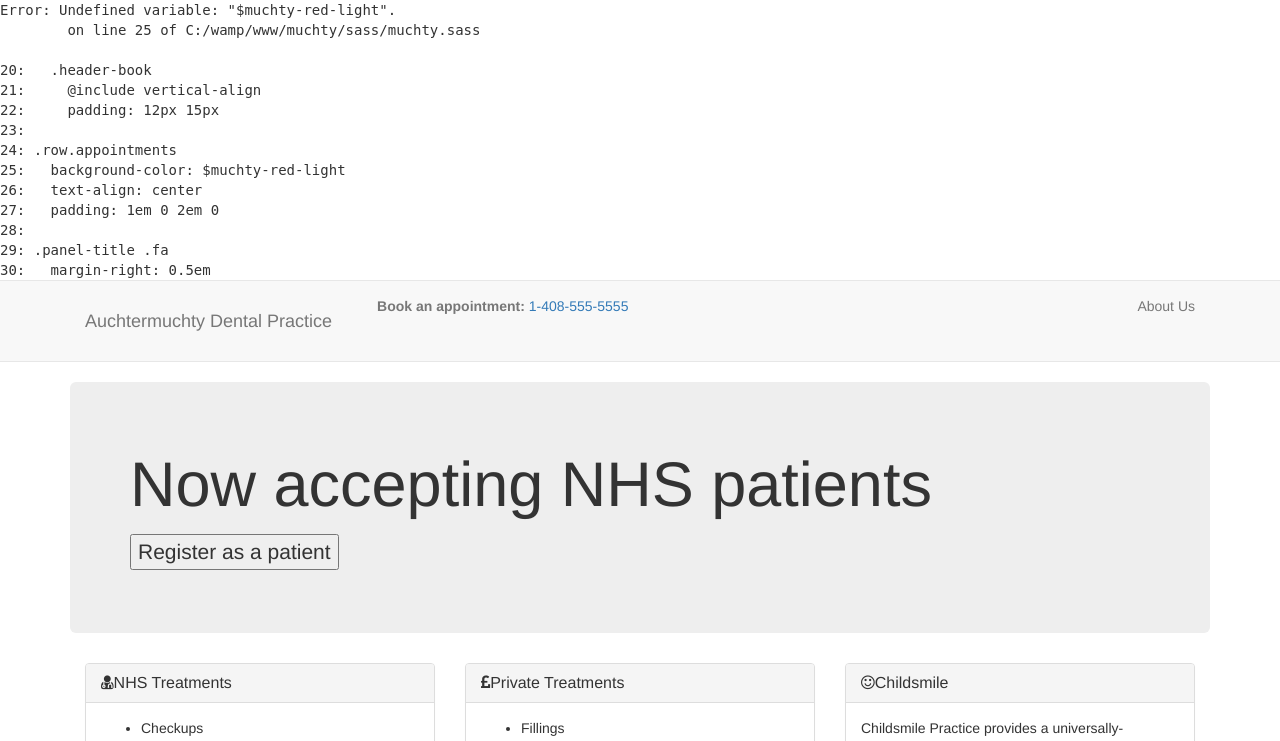
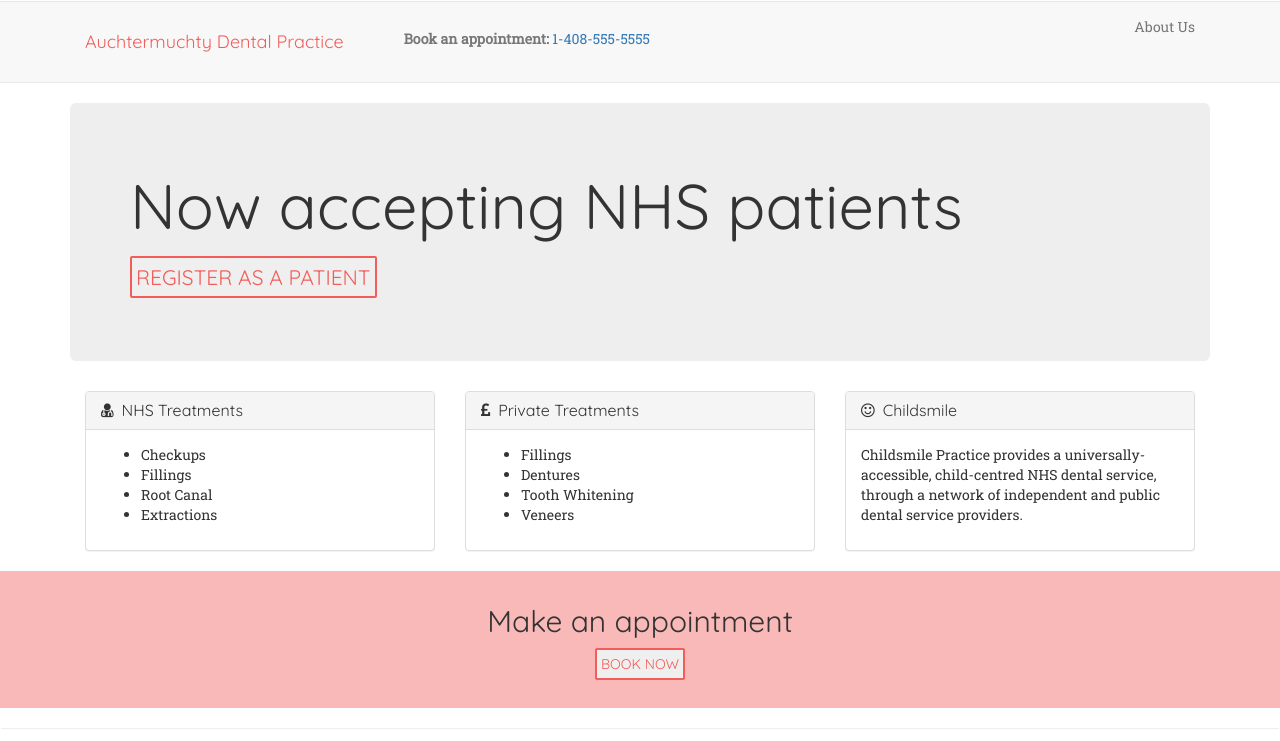
Before and after one commit to janewilson90/muchty, a PHP site: page / in a window 1280 px wide. Shown: the top 741 px of the page. Run offline with PHP 8.4, Linux system fonts and the light colour scheme; some libraries are stand-ins or nearby versions.

Commit message:
compile settings

```diff
--- a/stylesheets/muchty.css
+++ b/stylesheets/muchty.css
@@ -1,72 +1,95 @@
-/*
-Error: Undefined variable: "$muchty-red-light".
-        on line 25 of C:/wamp/www/muchty/sass/muchty.sass
+@charset "UTF-8";
+@import url(https://fonts.googleapis.com/css?family=Quicksand:400,300|Roboto+Slab:400,300);
+h1, h2, h3, h4, h5, h6 {
+  font-family: Quicksand; }
 
-20:   .header-book
-21:     @include vertical-align
-22:     padding: 12px 15px
-23:
-24: .row.appointments
-25:   background-color: $muchty-red-light
-26:   text-align: center
-27:   padding: 1em 0 2em 0
-28:
-29: .panel-title .fa
-30:   margin-right: 0.5em
+body {
+  font-family: Roboto Slab;
+  padding: 0.1em;
+  width: auto !important;
+  overflow-x: hidden !important; }
 
-Backtrace:
-C:/wamp/www/muchty/sass/muchty.sass:25
-C:/Program Files (x86)/Koala/rubygems/gems/sass-3.4.9/lib/sass/script/tree/variable.rb:49:in `_perform'
-C:/Program Files (x86)/Koala/rubygems/gems/sass-3.4.9/lib/sass/script/tree/node.rb:50:in `perform'
-C:/Program Files (x86)/Koala/rubygems/gems/sass-3.4.9/lib/sass/tree/visitors/perform.rb:384:in `visit_prop'
-C:/Program Files (x86)/Koala/rubygems/gems/sass-3.4.9/lib/sass/tree/visitors/base.rb:36:in `visit'
-C:/Program Files (x86)/Koala/rubygems/gems/sass-3.4.9/lib/sass/tree/visitors/perform.rb:158:in `block in visit'
-C:/Program Files (x86)/Koala/rubygems/gems/sass-3.4.9/lib/sass/stack.rb:79:in `block in with_base'
-C:/Program Files (x86)/Koala/rubygems/gems/sass-3.4.9/lib/sass/stack.rb:115:in `with_frame'
-C:/Program Files (x86)/Koala/rubygems/gems/sass-3.4.9/lib/sass/stack.rb:79:in `with_base'
-C:/Program Files (x86)/Koala/rubygems/gems/sass-3.4.9/lib/sass/tree/visitors/perform.rb:158:in `visit'
-C:/Program Files (x86)/Koala/rubygems/gems/sass-3.4.9/lib/sass/tree/visitors/perform.rb:420:in `block (2 levels) in visit_rule'
-C:/Program Files (x86)/Koala/rubygems/gems/sass-3.4.9/lib/sass/tree/visitors/perform.rb:420:in `map'
-C:/Program Files (x86)/Koala/rubygems/gems/sass-3.4.9/lib/sass/tree/visitors/perform.rb:420:in `block in visit_rule'
-C:/Program Files (x86)/Koala/rubygems/gems/sass-3.4.9/lib/sass/tree/visitors/perform.rb:179:in `with_environment'
-C:/Program Files (x86)/Koala/rubygems/gems/sass-3.4.9/lib/sass/tree/visitors/perform.rb:418:in `visit_rule'
-C:/Program Files (x86)/Koala/rubygems/gems/sass-3.4.9/lib/sass/tree/visitors/base.rb:36:in `visit'
-C:/Program Files (x86)/Koala/rubygems/gems/sass-3.4.9/lib/sass/tree/visitors/perform.rb:158:in `block in visit'
-C:/Program Files (x86)/Koala/rubygems/gems/sass-3.4.9/lib/sass/stack.rb:79:in `block in with_base'
-C:/Program Files (x86)/Koala/rubygems/gems/sass-3.4.9/lib/sass/stack.rb:115:in `with_frame'
-C:/Program Files (x86)/Koala/rubygems/gems/sass-3.4.9/lib/sass/stack.rb:79:in `with_base'
-C:/Program Files (x86)/Koala/rubygems/gems/sass-3.4.9/lib/sass/tree/visitors/perform.rb:158:in `visit'
-C:/Program Files (x86)/Koala/rubygems/gems/sass-3.4.9/lib/sass/tree/visitors/base.rb:52:in `block in visit_children'
-C:/Program Files (x86)/Koala/rubygems/gems/sass-3.4.9/lib/sass/tree/visitors/base.rb:52:in `map'
-C:/Program Files (x86)/Koala/rubygems/gems/sass-3.4.9/lib/sass/tree/visitors/base.rb:52:in `visit_children'
-C:/Program Files (x86)/Koala/rubygems/gems/sass-3.4.9/lib/sass/tree/visitors/perform.rb:167:in `block in visit_children'
-C:/Program Files (x86)/Koala/rubygems/gems/sass-3.4.9/lib/sass/tree/visitors/perform.rb:179:in `with_environment'
-C:/Program Files (x86)/Koala/rubygems/gems/sass-3.4.9/lib/sass/tree/visitors/perform.rb:166:in `visit_children'
-C:/Program Files (x86)/Koala/rubygems/gems/sass-3.4.9/lib/sass/tree/visitors/base.rb:36:in `block in visit'
-C:/Program Files (x86)/Koala/rubygems/gems/sass-3.4.9/lib/sass/tree/visitors/perform.rb:186:in `visit_root'
-C:/Program Files (x86)/Koala/rubygems/gems/sass-3.4.9/lib/sass/tree/visitors/base.rb:36:in `visit'
-C:/Program Files (x86)/Koala/rubygems/gems/sass-3.4.9/lib/sass/tree/visitors/perform.rb:157:in `visit'
-C:/Program Files (x86)/Koala/rubygems/gems/sass-3.4.9/lib/sass/tree/visitors/perform.rb:8:in `visit'
-C:/Program Files (x86)/Koala/rubygems/gems/sass-3.4.9/lib/sass/tree/root_node.rb:36:in `css_tree'
-C:/Program Files (x86)/Koala/rubygems/gems/sass-3.4.9/lib/sass/tree/root_node.rb:20:in `render'
-C:/Program Files (x86)/Koala/rubygems/gems/sass-3.4.9/lib/sass/engine.rb:268:in `render'
-C:/Program Files (x86)/Koala/rubygems/gems/sass-3.4.9/lib/sass/plugin/compiler.rb:492:in `update_stylesheet'
-C:/Program Files (x86)/Koala/rubygems/gems/sass-3.4.9/lib/sass/plugin/compiler.rb:215:in `block in update_stylesheets'
-C:/Program Files (x86)/Koala/rubygems/gems/sass-3.4.9/lib/sass/plugin/compiler.rb:209:in `each'
-C:/Program Files (x86)/Koala/rubygems/gems/sass-3.4.9/lib/sass/plugin/compiler.rb:209:in `update_stylesheets'
-C:/Program Files (x86)/Koala/rubygems/gems/compass-1.0.1/lib/compass/sass_compiler.rb:40:in `compile!'
-C:/Program Files (x86)/Koala/rubygems/gems/compass-1.0.1/lib/compass/commands/update_project.rb:49:in `perform'
-C:/Program Files (x86)/Koala/rubygems/gems/compass-1.0.1/lib/compass/commands/base.rb:18:in `execute'
-C:/Program Files (x86)/Koala/rubygems/gems/compass-1.0.1/lib/compass/commands/project_base.rb:19:in `execute'
-C:/Program Files (x86)/Koala/rubygems/gems/compass-1.0.1/lib/compass/exec/sub_command_ui.rb:43:in `perform!'
-C:/Program Files (x86)/Koala/rubygems/gems/compass-1.0.1/lib/compass/exec/sub_command_ui.rb:15:in `run!'
-C:/Program Files (x86)/Koala/rubygems/gems/compass-1.0.1/bin/compass:30:in `block in <top (required)>'
-C:/Program Files (x86)/Koala/rubygems/gems/compass-1.0.1/bin/compass:44:in `call'
-C:/Program Files (x86)/Koala/rubygems/gems/compass-1.0.1/bin/compass:44:in `<top (required)>'
-C:/Program Files (x86)/Koala/bin/compass:18:in `load'
-C:/Program Files (x86)/Koala/bin/compass:18:in `<main>'
-*/
-body:before {
-  white-space: pre;
-  font-family: monospace;
-  content: "Error: Undefined variable: \"$muchty-red-light\".\A         on line 25 of C:/wamp/www/muchty/sass/muchty.sass\A \A 20:   .header-book\A 21:     @include vertical-align\A 22:     padding: 12px 15px\A 23: \A 24: .row.appointments\A 25:   background-color: $muchty-red-light\A 26:   text-align: center\A 27:   padding: 1em 0 2em 0\A 28: \A 29: .panel-title .fa \A 30:   margin-right: 0.5em"; }
+.navbar-header .navbar-brand {
+  font-family: Quicksand;
+  font-weight: 400;
+  color: #f25d59; }
+.navbar-header .header-book {
+  padding: 12px 15px; }
+  .navbar-header .header-book:before {
+    content: "";
+    display: inline-block;
+    vertical-align: middle;
+    height: 100%;
+    width: 0.1px; }
+
+.row.appointments {
+  background-color: #f9b9b8;
+  text-align: center;
+  padding: 1em 0 2em 0; }
+
+.panel-title .fa {
+  margin-right: 0.5em; }
+
+.link-list {
+  list-style-type: none; }
+  .link-list li {
+    padding-left: 1.2em; }
+    .link-list li:before {
+      content: "";
+      font-family: "FontAwesome";
+      display: inline-block;
+      width: 1.2em;
+      margin-left: -1.2em; }
+    .link-list li a {
+      color: #d3d3d3;
+      text-decoration: none; }
+
+.casper {
+  display: inline-block;
+  text-decoration: none;
+  text-transform: uppercase;
+  font-family: "Quicksand";
+  font-size: "12px";
+  color: #f25d59;
+  border: 2px solid #f25d59;
+  padding: 4px;
+  -webkit-transition: color 300ms, background 300ms;
+  transition: color 300ms, background 300ms;
+  -webkit-border-radius: 2px;
+  -moz-border-radius: 2px;
+  -ms-border-radius: 2px;
+  border-radius: 2px;
+  font-weight: 400; }
+  .casper:hover {
+    background: #f25d59;
+    color: #000000; }
+
+.gmap {
+  position: relative;
+  padding-bottom: 30%;
+  height: 0;
+  overflow: hidden; }
+  .gmap iframe {
+    position: absolute;
+    top: 0;
+    left: 0;
+    width: 100% !important;
+    height: 100% !important; }
+
+footer {
+  background-color: #f25d59; }
+
+.text {
+  font: italic 16px Georgia;
+  text-align: center; }
+
+.heart {
+  display: inline-block;
+  font-size: 12px;
+  font-family: Georgia;
+  font-style: normal;
+  color: firebrick;
+  text-align: center;
+  min-width: 12px; }
+  .heart:hover {
+    cursor: pointer; }
```
